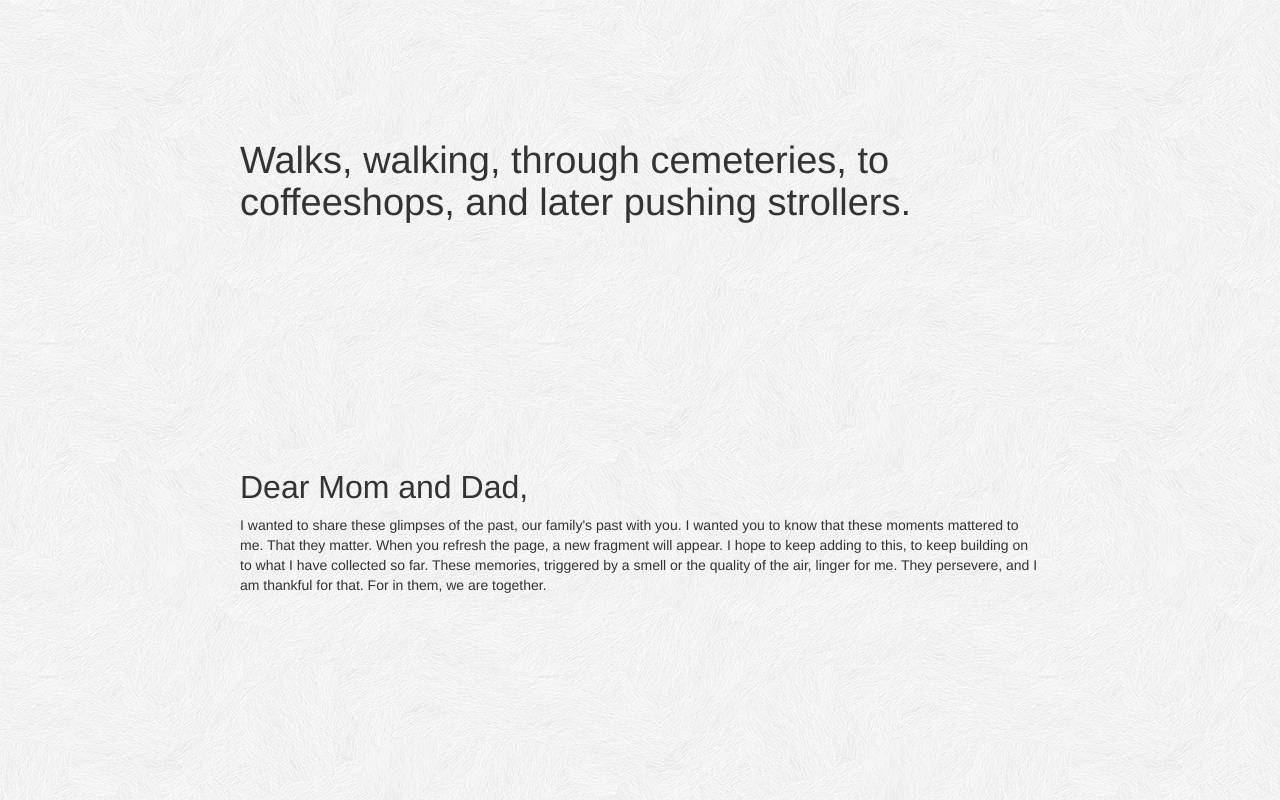
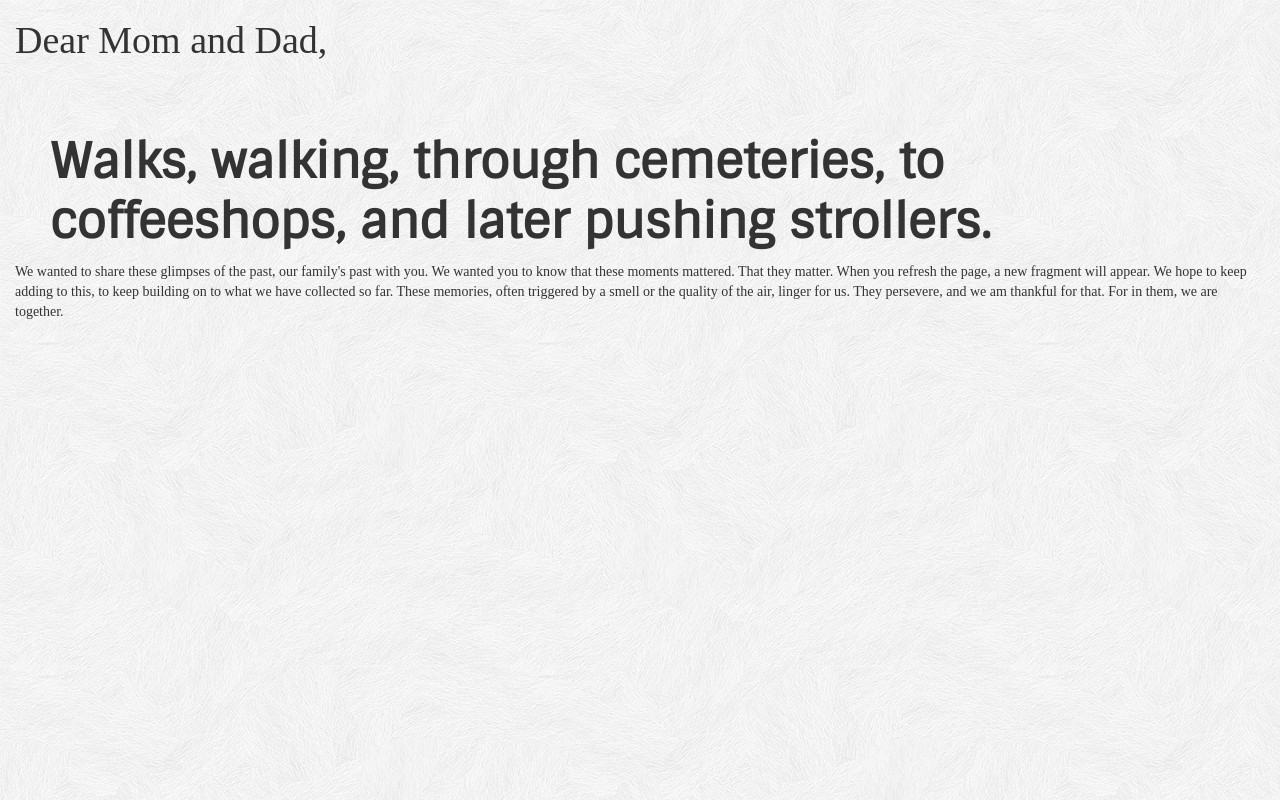
Before and after one commit to linzster/retrospected, a PHP site: page / in a window 1280 px wide. Run offline with PHP 8.4, Linux system fonts and the light colour scheme; some libraries are stand-ins or nearby versions; some web fonts are replaced.

Commit message:
second commit

```diff
--- a/assets/css/local.css
+++ b/assets/css/local.css
@@ -1,13 +1,31 @@
 body {
 	background-image:url(../img/subtle_white_feathers.png);
 	height:100%;
+	font-family: 'Ovo', serif;
 }
 
-.contain-nar {
-	width: 800px;
-	padding-top:120px;
+
+h1 {
+	font-family: 'Ovo', serif;
+}
+
+p.footer {
+	font-size:16px;
+	line-height:20px;
 }
 
 .my-nav >li >a{
 	color:#5a5a5a;
 }
+
+.memory-tx {
+float:right;
+font-family: 'Sintony', sans-serif;
+font-size: 48px;
+font-weight: 700;
+line-height: 60px;
+margin-left: 20px;
+min-height: 1px;
+padding-top: 40px;
+
+}
--- a/include/css.php
+++ b/include/css.php
@@ -1,3 +1,4 @@
 <link href="./assets/css/bootstrap.min.css" rel="stylesheet" media="screen">
 <link href="./assets/css/local.css" rel="stylesheet">
 <link href="//netdna.bootstrapcdn.com/font-awesome/3.2.1/css/font-awesome.css" rel="stylesheet">
+<link href='http://fonts.googleapis.com/css?family=Sintony|Ovo' rel='stylesheet' type='text/css'>
--- a/index.php
+++ b/index.php
@@ -13,9 +13,10 @@
     <?php include('include/js.php'); ?>
   </head>
 	<body>
-<div class="container contain-nar">
-<div style="height:250px;">
-<h1>
+<div class="col-sm-12">
+<h1>Dear Mom and Dad,</h1>
+<div class="col-sm-10">
+<h2 class="memory-tx">
 <script LANGUAGE="Javascript"><!--
 
 // ***********************************************
@@ -45,12 +46,10 @@ increment = Math.floor(Math.random() * number);
 document.write(text[increment]);
 
 </script>
-</h1>
+</h2>
 </div>
-<footer style="padding-top:60px;">
-<h2>Dear Mom and Dad,</h2>
-
-<p>I wanted to share these glimpses of the past, our family's past with you.  I wanted you to know that these moments mattered to me.  That they matter.  When you refresh the page, a new fragment will appear.  I hope to keep adding to this, to keep building on to what I have collected so far.  These memories, triggered by a smell or the quality of the air, linger for me.  They persevere, and I am thankful for that.  For in them, we are together.</p>
+<div class="footer">
+<p>We wanted to share these glimpses of the past, our family's past with you.  We wanted you to know that these moments mattered.  That they matter.  When you refresh the page, a new fragment will appear.  We hope to keep adding to this, to keep building on to what we have collected so far.  These memories, often triggered by a smell or the quality of the air, linger for us.  They persevere, and we am thankful for that.  For in them, we are together.</p>
 
 </footer>
 </div>
```
